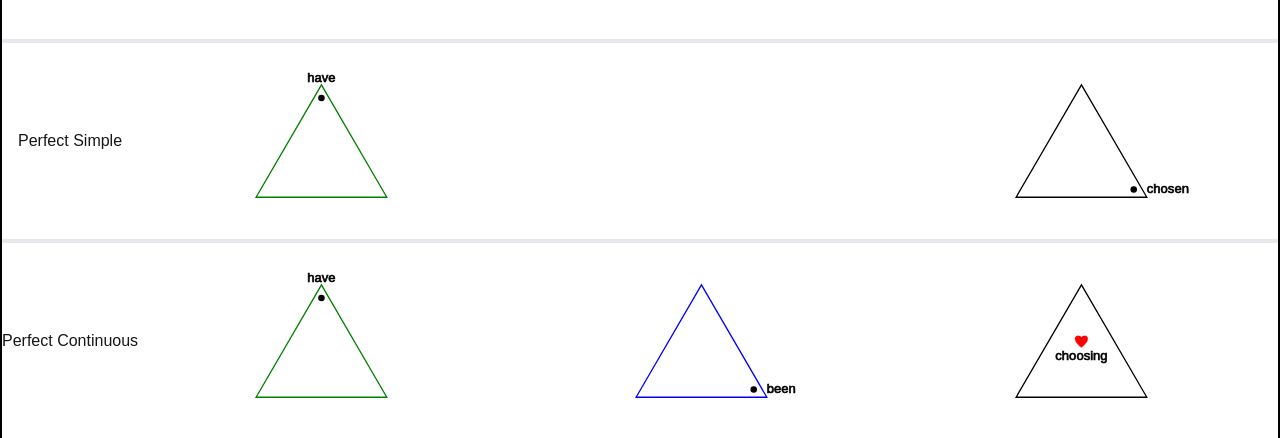
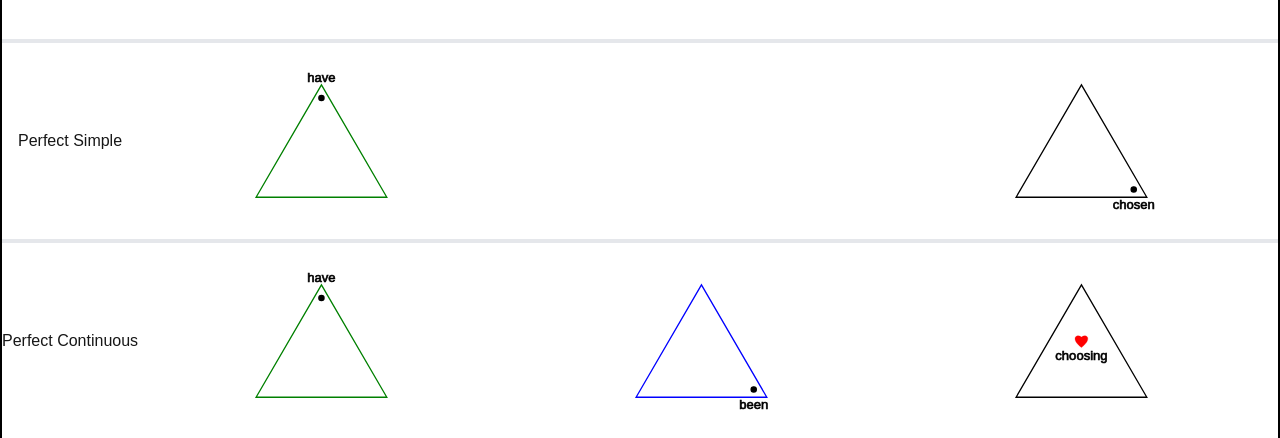
Before and after one commit to riwepo/grammar-triangles, a Next.js app: page / in a window 1280 px wide. Shown: the part 359-797 px from the top of the page. Built offline with nearby package versions, Linux system fonts and the light colour scheme.

Commit message:
put past tenses below triangle

```diff
--- a/src/components/basic-triangle.jsx
+++ b/src/components/basic-triangle.jsx
@@ -34,14 +34,13 @@ function BasicTriangle({ uuid, colour, verbForms, formVisibility, className }) {
         <g id={`${uuid}preterite`}>
           <circle cx="-40" cy="37" r="2" stroke="black" fill="black" />
           <text
-            x="-50"
-            y="37"
+            x="-40"
+            y="52"
             fill="black"
             stroke="black"
             strokeWidth="0.5"
             fontSize="10px"
-            textAnchor="end"
-            dominantBaseline="middle"
+            textAnchor="middle"
           >
             {verbForms.preterite}
           </text>
@@ -49,14 +48,13 @@ function BasicTriangle({ uuid, colour, verbForms, formVisibility, className }) {
         <g id={`${uuid}past-participle`}>
           <circle cx="40" cy="37" r="2" stroke="black" fill="black" />
           <text
-            x="50"
-            y="37"
+            x="40"
+            y="52"
             fill="black"
             stroke="black"
             strokeWidth="0.5"
             fontSize="10px"
-            textAnchor="start"
-            dominantBaseline="middle"
+            textAnchor="middle"
           >
             {verbForms.pastParticiple}
           </text>
```
